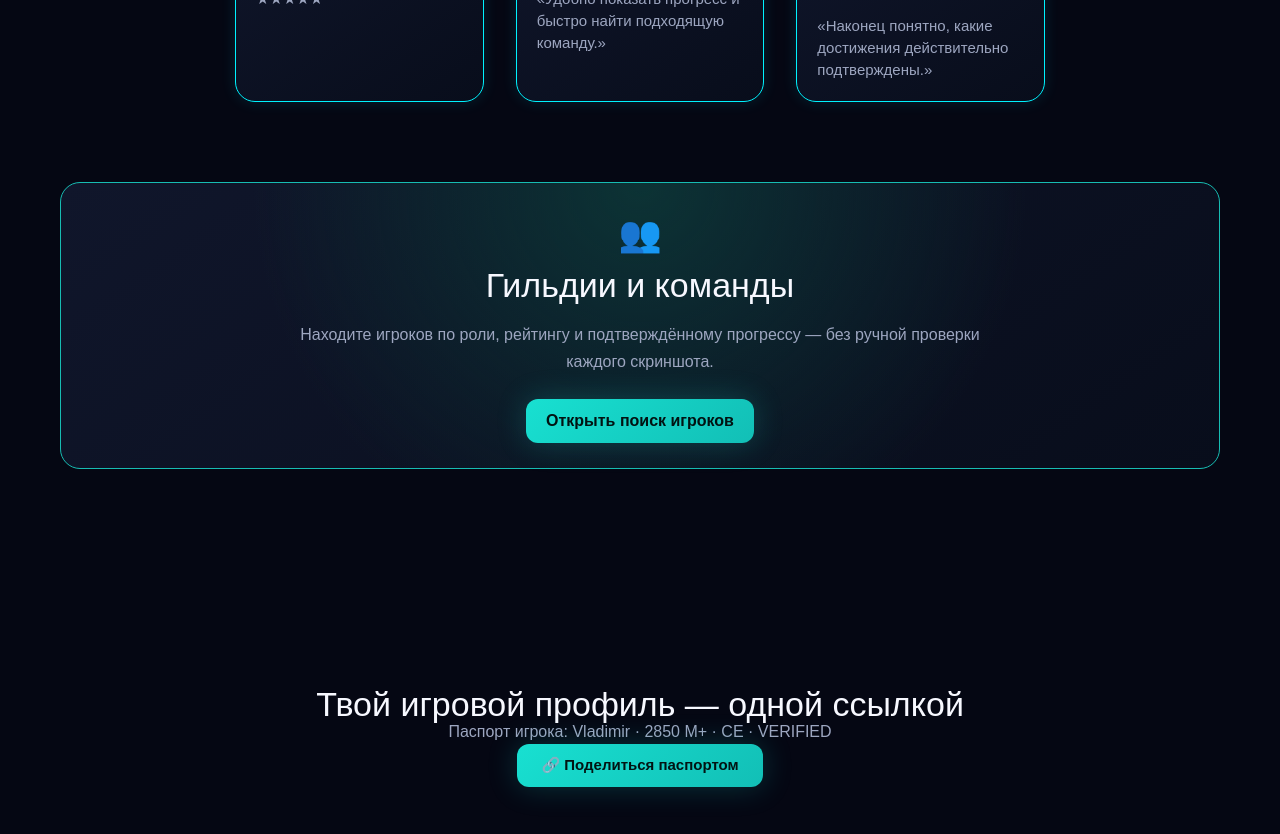
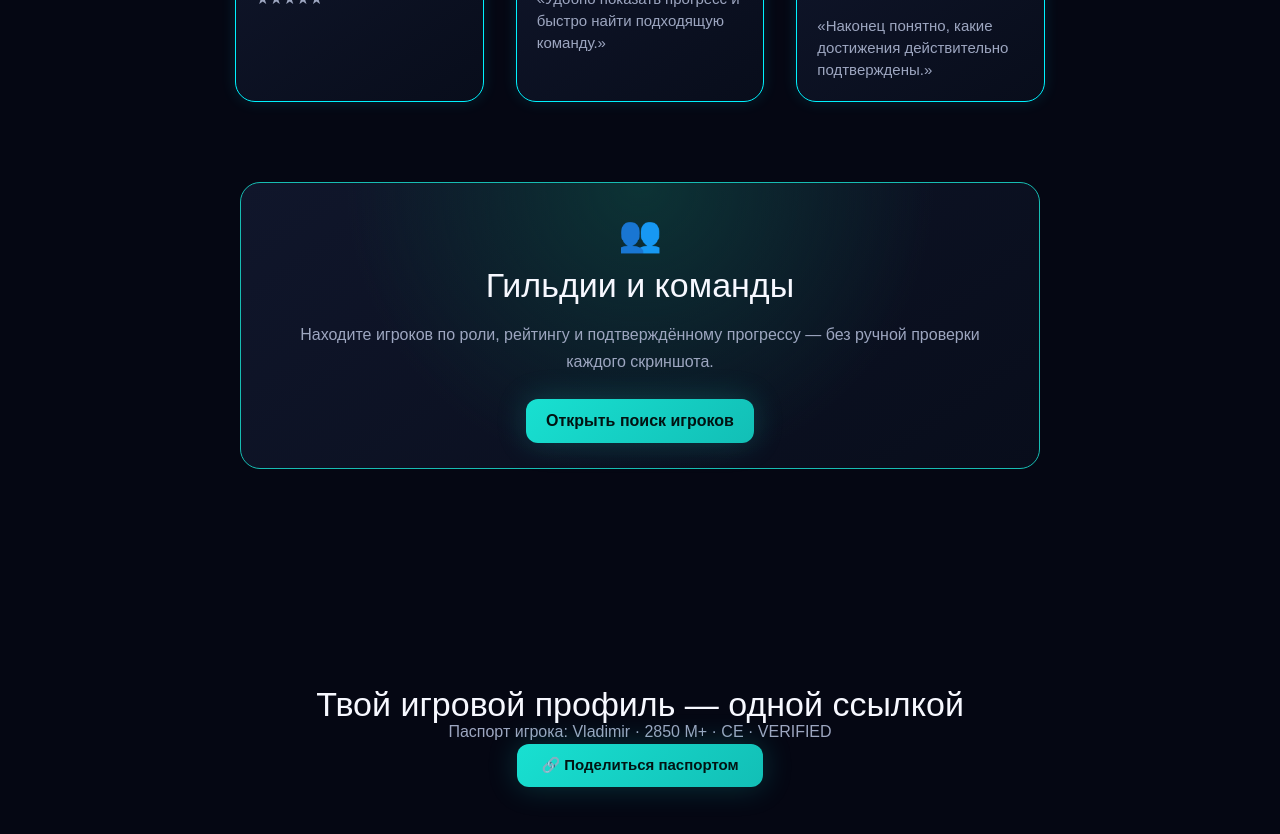
Before and after one commit to vesttrading/gamepro-market, a Next.js app: page / in a window 1280 px wide. Shown: the part 3640-4474 px from the top of the page. Built offline with nearby package versions, Linux system fonts and the light colour scheme; no server answers.

Commit message:
Change max-width of #guilds to 800px

```diff
--- a/app/globals.css
+++ b/app/globals.css
@@ -420,7 +420,7 @@ section#reviews p {
 
 #guilds {
     width: 100% !important;
-    max-width: 1160px !important;
+    max-width: 800px !important;
     margin: 0 auto !important;
     padding: 60px 0 !important;
 }
```
